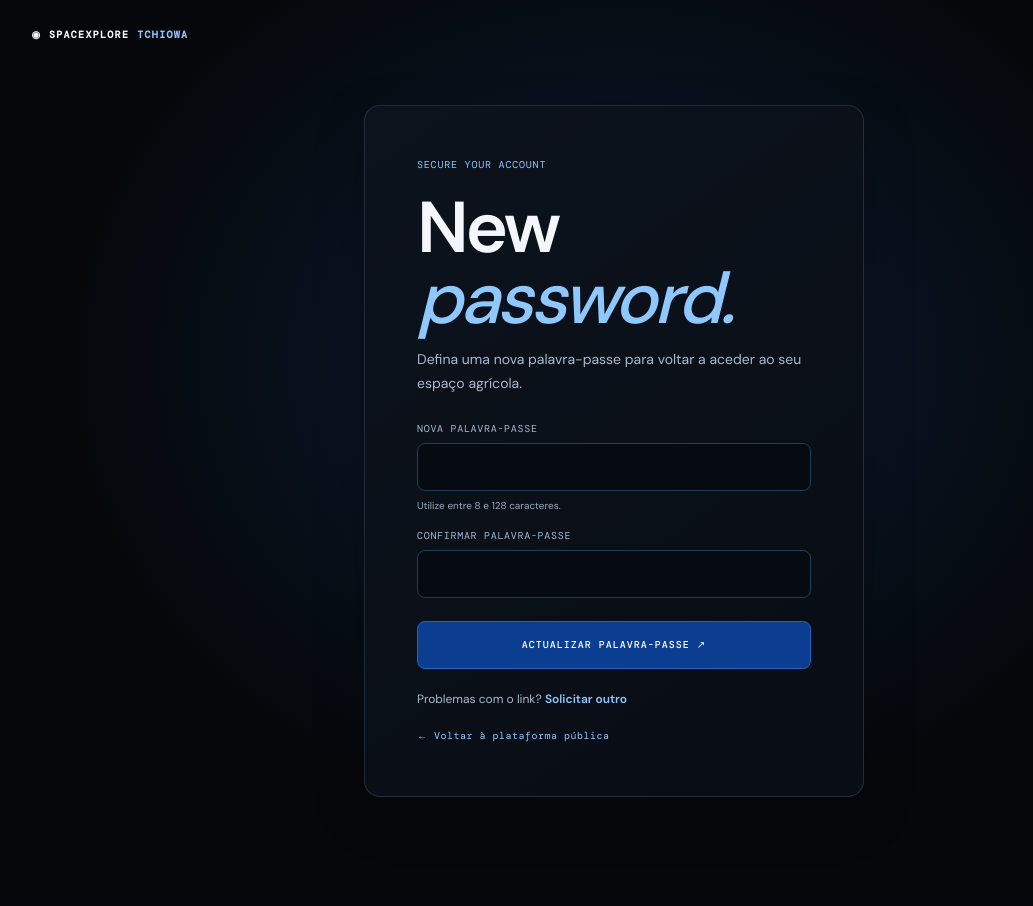
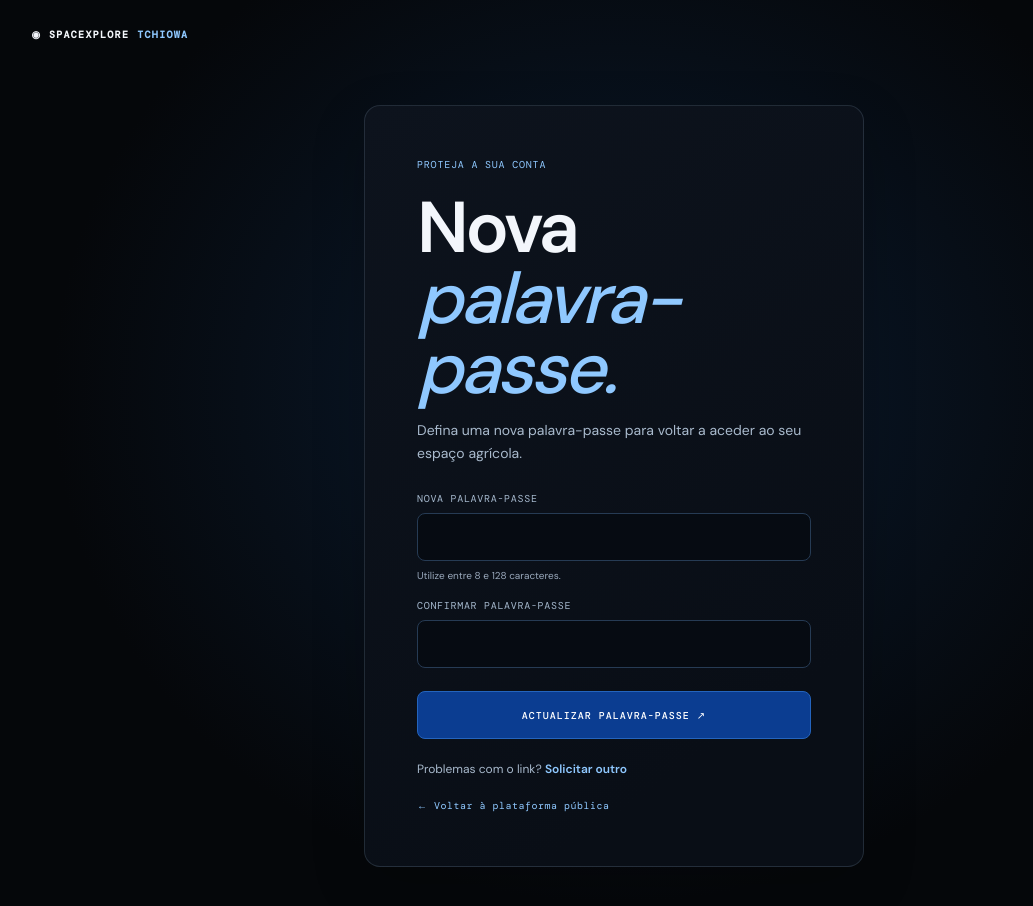
Before and after one commit to josemacaia3337-creator/spacexplore-tchiowa, a Next.js app: page /reset-password in a window 1280 px wide. Shown: the top 906 px of the page, without its empty margins (26-1059 px from the left). Built offline with nearby package versions, Linux system fonts and the light colour scheme.

Commit message:
Translate password reset heading into Portuguese

```diff
--- a/app/reset-password/page.tsx
+++ b/app/reset-password/page.tsx
@@ -3,5 +3,5 @@ import { updatePassword } from "@/app/auth/actions";
 
 export default async function ResetPasswordPage({ searchParams }: { searchParams: Promise<{ error?: string }> }) {
   const { error } = await searchParams;
-  return <main className="auth-shell"><Link className="auth-brand" href="/">◉ SPACEXPLORE <b>TCHIOWA</b></Link><section className="auth-card"><span className="eyebrow">SECURE YOUR ACCOUNT</span><h1>New <em>password.</em></h1><p className="auth-copy">Defina uma nova palavra-passe para voltar a aceder ao seu espaço agrícola.</p>{error && <p className="auth-error" role="alert">{error}</p>}<form action={updatePassword} className="auth-form"><label>NOVA PALAVRA-PASSE<input name="password" type="password" autoComplete="new-password" minLength={8} maxLength={128} required /><small>Utilize entre 8 e 128 caracteres.</small></label><label>CONFIRMAR PALAVRA-PASSE<input name="confirmation" type="password" autoComplete="new-password" minLength={8} maxLength={128} required /></label><button className="primary-button">ACTUALIZAR PALAVRA-PASSE ↗</button></form><p className="auth-foot">Problemas com o link? <Link href="/forgot-password">Solicitar outro</Link></p><Link className="auth-back" href="/">← Voltar à plataforma pública</Link></section></main>;
+  return <main className="auth-shell"><Link className="auth-brand" href="/">◉ SPACEXPLORE <b>TCHIOWA</b></Link><section className="auth-card"><span className="eyebrow">PROTEJA A SUA CONTA</span><h1>Nova <em>palavra-passe.</em></h1><p className="auth-copy">Defina uma nova palavra-passe para voltar a aceder ao seu espaço agrícola.</p>{error && <p className="auth-error" role="alert">{error}</p>}<form action={updatePassword} className="auth-form"><label>NOVA PALAVRA-PASSE<input name="password" type="password" autoComplete="new-password" minLength={8} maxLength={128} required /><small>Utilize entre 8 e 128 caracteres.</small></label><label>CONFIRMAR PALAVRA-PASSE<input name="confirmation" type="password" autoComplete="new-password" minLength={8} maxLength={128} required /></label><button className="primary-button">ACTUALIZAR PALAVRA-PASSE ↗</button></form><p className="auth-foot">Problemas com o link? <Link href="/forgot-password">Solicitar outro</Link></p><Link className="auth-back" href="/">← Voltar à plataforma pública</Link></section></main>;
 }
```
